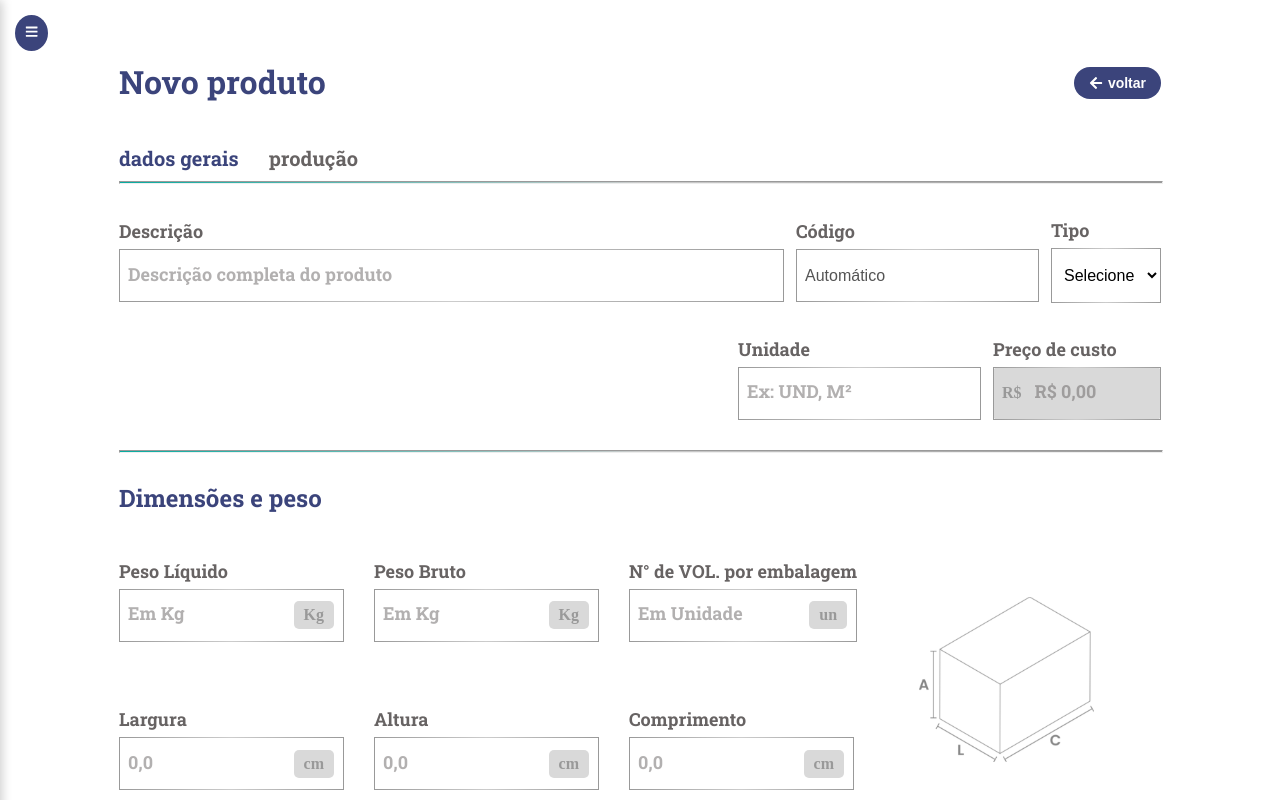
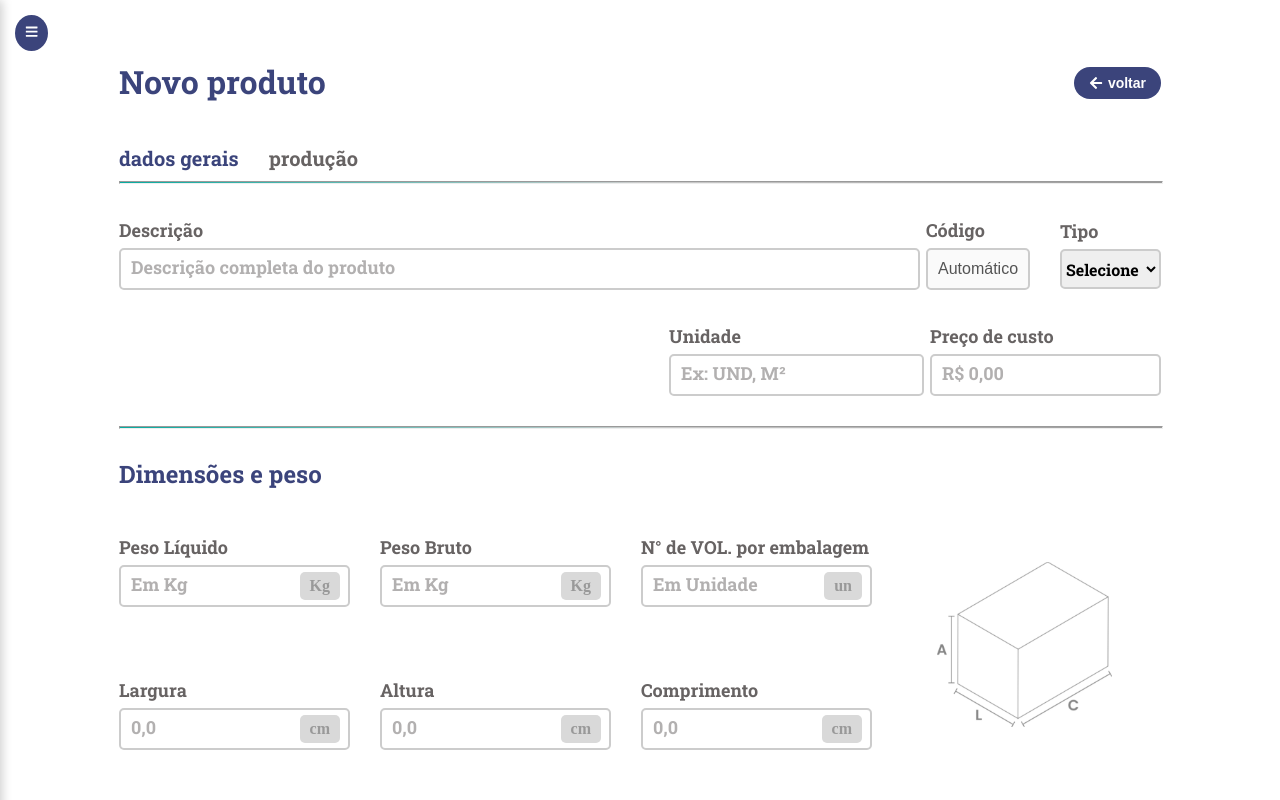
Before and after one commit to erik-tavares/a, a Next.js app: page /cadastro/produto/novoProduto in a window 1280 px wide. Shown: the top 800 px of the page. Built offline with nearby package versions, Linux system fonts and the light colour scheme.

Commit message:
server.jsx

```diff
--- a/src/app/cadastro/produto/novoProduto/page.jsx
+++ b/src/app/cadastro/produto/novoProduto/page.jsx
@@ -410,7 +410,12 @@ export default function NovoProdutoPage() {
                 </div>
                 <div className="form-group codigo">
                   <label>Código</label>
-                  <input type="text" value="Automático" disabled />
+                  <input
+                    type="text"
+                    value="Automático"
+                    disabled
+                    name="codigo"
+                  />
                 </div>
                 <div className="form-group tipo">
                   <label>Tipo</label>
@@ -449,7 +454,6 @@ export default function NovoProdutoPage() {
                 <div className="form-group preco">
                   <label>Preço de custo</label>
                   <div className="input-group">
-                    <span className="prefix">R$</span>
                     <input
                       type="text"
                       name="preco"
--- a/src/styles/novoProduto.css
+++ b/src/styles/novoProduto.css
@@ -115,28 +115,30 @@
 }
 
 /* ✅ Estilização padrão dos inputs e selects */
+.form-group select {
+  width: 100%;
+  height: 40px;
+  font-size: 16px;
+  border: 2px solid #ccc;
+  font-family: "Roboto Slab", Arial, Helvetica, sans-serif;
+  border-radius: 5px;
+  outline: none;
+  transition: border-color 0.3s ease-in-out;
+  cursor: pointer;
+}
+
 .form-group input {
   width: 100%;
-  height: 35px;
-  border: 1px solid transparent;
-  border-image: linear-gradient(to right, #999999, #cccccc, #999999) 1;
-  background: #ffffff;
+  padding: 10px;
   font-size: 16px;
-  padding: 8px;
+  border: 2px solid #ccc;
   border-radius: 5px;
   outline: none;
+  transition: border-color 0.3s ease-in-out;
 }
-.form-group select {
-  width: 100%;
-  height: 55px;
-  border: 1px solid transparent;
-  border-image: linear-gradient(to right, #999999, #cccccc, #999999) 1;
-  background: #ffffff;
-  font-size: 16px;
-  padding: 8px;
-  border-radius: 5px;
-  outline: none;
-  cursor: pointer;
+
+input[name="codigo"] {
+  width: 80px;
 }
 
 .form-group input::placeholder,
@@ -146,35 +148,6 @@
   font-size: 18px;
   color: #676363;
   opacity: 0.5;
-}
-
-/* ✅ Estilização específica para os campos de preço */
-.form-group.preco .input-group {
-  display: flex;
-  align-items: center;
-  width: 150px;
-  height: 35px;
-  border: 1px solid transparent;
-  border-image: linear-gradient(to right, #999999, #cccccc, #999999) 1;
-  background: #d9d9d9;
-  border-radius: 5px;
-  padding: 8px;
-}
-
-.form-group.preco .prefix {
-  font-weight: bold;
-  color: #999999;
-  margin-right: 5px;
-}
-
-.form-group.preco .input-group input {
-  border: none;
-  background: transparent;
-  font-size: 16px;
-  color: #676363;
-  width: 100%;
-  outline: none;
-  text-align: left;
 }
 
 /* ✅ Seções adicionais */
@@ -209,18 +182,6 @@
   position: relative;
 }
 
-.input-group input {
-  width: 100%;
-  height: 35px;
-  border: 1px solid transparent;
-  border-image: linear-gradient(to right, #999999, #cccccc, #999999) 1;
-  background: #ffffff;
-  font-size: 16px;
-  padding: 8px;
-  border-radius: 5px;
-  outline: none;
-}
-
 .input-group .unit {
   position: absolute;
   right: 10px;
@@ -231,6 +192,7 @@
   padding: 5px 10px;
   border-radius: 5px;
 }
+
 /* ✅ Imagem centralizada à direita */
 .dimensoes-imagem {
   flex: 1;
@@ -727,25 +689,6 @@ select[name="porcentagem"] {
 }
 
 /* ✅ Estilização do input com unidade (%) */
-.form-group.porcentagem .input-group {
-  display: flex;
-  align-items: center;
-  position: relative;
-  width: 100%;
-}
-
-.form-group.porcentagem .input-group input {
-  width: 100%;
-  height: 35px;
-  border: 1px solid transparent;
-  border-image: linear-gradient(to right, #999999, #cccccc, #999999) 1;
-  background: #ffffff;
-  font-size: 16px;
-  padding: 8px;
-  border-radius: 5px;
-  outline: none;
-  text-align: left;
-}
 
 .form-group.porcentagem .unit {
   position: absolute;
```
